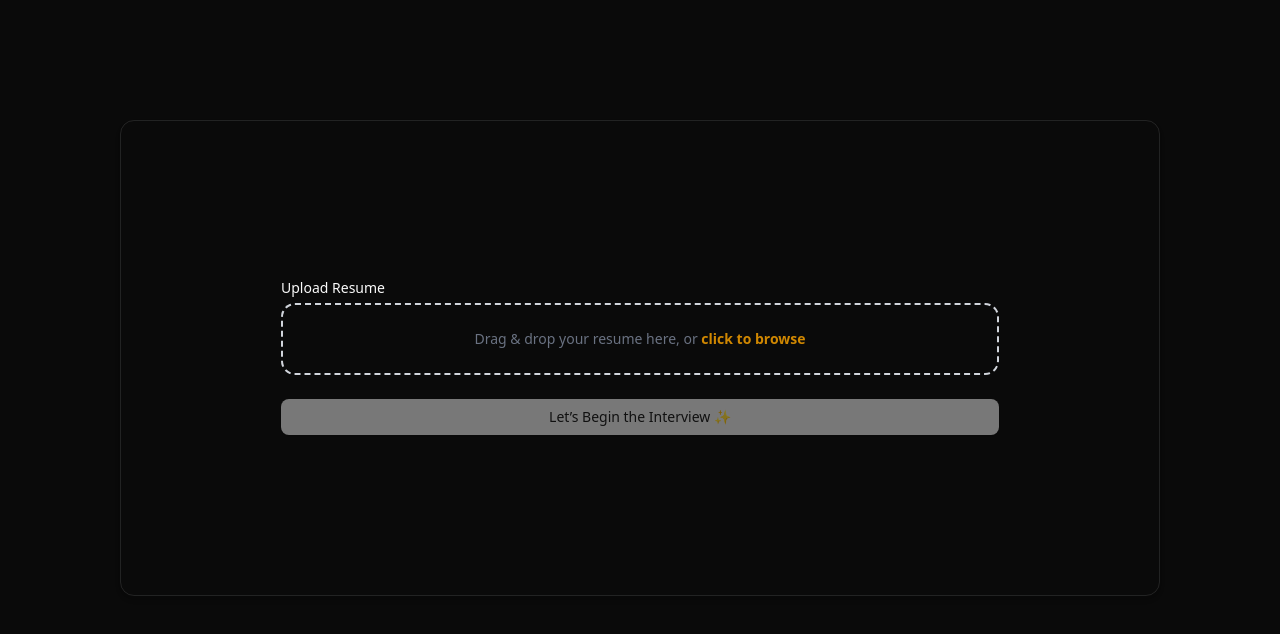
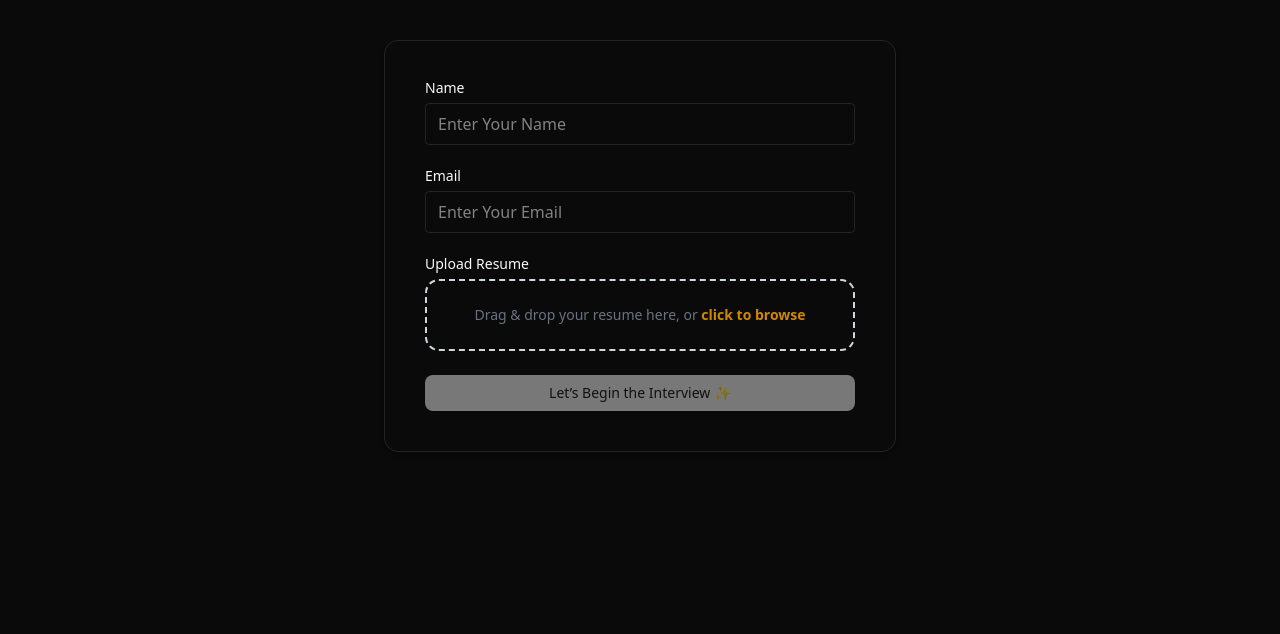
Before and after one commit to anjali012005/CVision, a Next.js app: page /home/upload in a window 1280 px wide. Shown: the top 634 px of the page. Built offline with nearby package versions, Linux system fonts and the light colour scheme.

Commit message:
Added resume upload logic

```diff
--- a/app/home/upload/page.jsx
+++ b/app/home/upload/page.jsx
@@ -1,10 +1,10 @@
-"use client"
+"use client";
 
-import { useState } from "react"
-import { useDropzone } from "react-dropzone"
-import { useForm } from "react-hook-form"
-import { zodResolver } from "@hookform/resolvers/zod"
-import * as z from "zod"
+import { useState } from "react";
+import { useDropzone } from "react-dropzone";
+import { useForm } from "react-hook-form";
+import { zodResolver } from "@hookform/resolvers/zod";
+import * as z from "zod";
 
 import {
   Form,
@@ -13,17 +13,19 @@ import {
   FormLabel,
   FormControl,
   FormMessage,
-} from "@/components/ui/form"
-import { Button } from "@/components/ui/button"
+} from "@/components/ui/form";
+import { Button } from "@/components/ui/button";
 
 const formSchema = z.object({
   name: z.string().min(2, "Name must be at least 2 characters."),
   email: z.string().email("Enter a valid email."),
-  resume: z.any()
-})
+  resume: z.any(),
+});
 
 export default function ResumeUploadForm() {
-  const [fileName, setFileName] = useState(null)
+  const [fileName, setFileName] = useState(null);
+  const [loading, setLoading] = useState(false);
+  const [responseMessage, setResponseMessage] = useState("");
 
   const form = useForm({
     resolver: zodResolver(formSchema),
@@ -32,12 +34,12 @@ export default function ResumeUploadForm() {
       email: "",
       resume: null,
     },
-  })
+  });
 
   const onDrop = (acceptedFiles) => {
-    setFileName(acceptedFiles[0].name)
-    form.setValue("resume", acceptedFiles[0])
-  }
+    setFileName(acceptedFiles[0].name);
+    form.setValue("resume", acceptedFiles[0]);
+  };
 
   const { getRootProps, getInputProps, isDragActive } = useDropzone({
     onDrop,
@@ -46,19 +48,88 @@ export default function ResumeUploadForm() {
       "application/msword": [".doc", ".docx"],
     },
     maxFiles: 1,
-  })
+  });
 
-  function onSubmit(values) {
-    console.log(values) // send to backend
-  }
+  const onSubmit = async (values) => {
+    if (!values.resume) return;
+    setLoading(true);
+    setResponseMessage("");
+
+    try {
+      const formData = new FormData();
+      formData.append("name", values.name);
+      formData.append("email", values.email);
+      formData.append("resume", values.resume);
+
+      // Send to backend
+      const res = await fetch("http://localhost:5000/api/resume", {
+        method: "POST",
+        body: formData,
+      });
+
+      const data = await res.json();
+      console.log("Backend response:", data);
+
+      // Example: data from VAPI agent
+      setResponseMessage("Resume uploaded and processed successfully!");
+      form.reset();
+      setFileName(null);
+    } catch (error) {
+      console.error("Error uploading resume:", error);
+      setResponseMessage("Failed to upload resume. Try again.");
+    } finally {
+      setLoading(false);
+    }
+  };
 
   return (
-    <div className="p-30">
-      <Form {...form} >
-        <form onSubmit={form.handleSubmit(onSubmit)} className="space-y-6 p-40 border rounded-xl shadow-md">
+    <div className="p-10 flex justify-center">
+      <Form {...form}>
+        <form
+          onSubmit={form.handleSubmit(onSubmit)}
+          className="space-y-6 p-10 border rounded-xl shadow-md w-full max-w-lg"
+        >
+          {/* Name field */}
+          <FormField
+            control={form.control}
+            name="name"
+            render={({ field }) => (
+              <FormItem>
+                <FormLabel>Name</FormLabel>
+                <FormControl>
+                  <input
+                    type="text"
+                    placeholder="Enter Your Name"
+                    {...field}
+                    className="w-full border rounded px-3 py-2"
+                  />
+                </FormControl>
+                <FormMessage />
+              </FormItem>
+            )}
+          />
 
+          {/* Email field */}
+          <FormField
+            control={form.control}
+            name="email"
+            render={({ field }) => (
+              <FormItem>
+                <FormLabel>Email</FormLabel>
+                <FormControl>
+                  <input
+                    type="email"
+                    placeholder="Enter Your Email"
+                    {...field}
+                    className="w-full border rounded px-3 py-2"
+                  />
+                </FormControl>
+                <FormMessage />
+              </FormItem>
+            )}
+          />
 
-          {/* Resume Upload with Drag & Drop */}
+          {/* Resume Upload */}
           <FormField
             control={form.control}
             name="resume"
@@ -68,16 +139,23 @@ export default function ResumeUploadForm() {
                 <FormControl>
                   <div
                     {...getRootProps()}
-                    className={`border-2 border-dashed rounded-xl p-6 cursor-pointer text-center transition
-                    ${isDragActive ? "border-yellow-500 bg-yellow-50" : "border-gray-300"}
-                  `}
+                    className={`border-2 border-dashed rounded-xl p-6 cursor-pointer text-center transition ${
+                      isDragActive
+                        ? "border-yellow-500 bg-yellow-50"
+                        : "border-gray-300"
+                    }`}
                   >
                     <input {...getInputProps()} />
                     {fileName ? (
-                      <p className="text-sm font-medium text-green-600">{fileName}</p>
+                      <p className="text-sm font-medium text-green-600">
+                        {fileName}
+                      </p>
                     ) : (
                       <p className="text-sm text-gray-500">
-                        Drag & drop your resume here, or <span className="text-yellow-600 font-semibold">click to browse</span>
+                        Drag & drop your resume here, or{" "}
+                        <span className="text-yellow-600 font-semibold">
+                          click to browse
+                        </span>
                       </p>
                     )}
                   </div>
@@ -88,16 +166,20 @@ export default function ResumeUploadForm() {
           />
 
           {/* Submit */}
-          {!fileName ?
-            <Button disabled type="submit" className="w-full hover:scale-105 transition">
-              Let’s Begin the Interview ✨
-            </Button> :
-            <Button type="submit" className="w-full hover:scale-105 transition">
-              Let’s Begin the Interview ✨
-            </Button>
-          }
+          <Button
+            type="submit"
+            disabled={!fileName || loading}
+            className="w-full hover:scale-105 transition"
+          >
+            {loading ? "Uploading..." : "Let’s Begin the Interview ✨"}
+          </Button>
+
+          {/* Response Message */}
+          {responseMessage && (
+            <p className="text-center mt-2 text-green-600">{responseMessage}</p>
+          )}
         </form>
       </Form>
     </div>
-  )
+  );
 }
```
